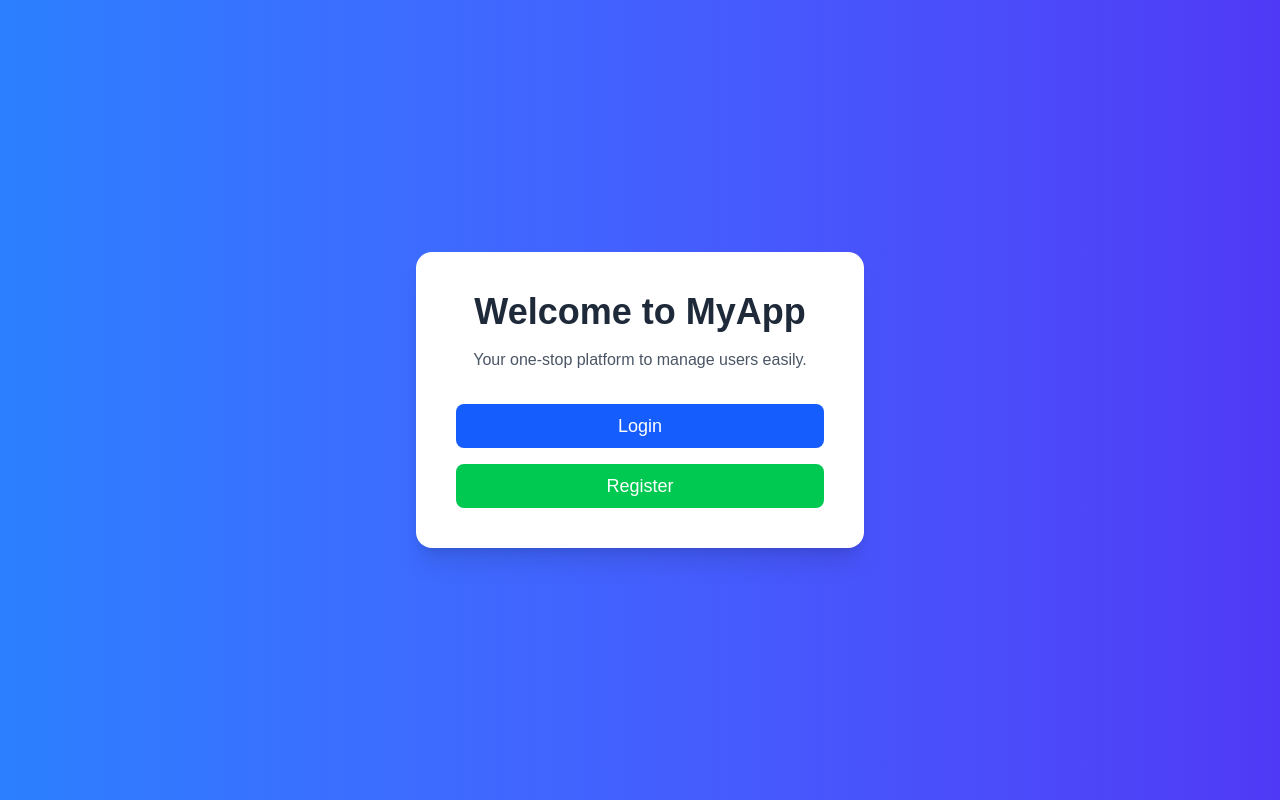
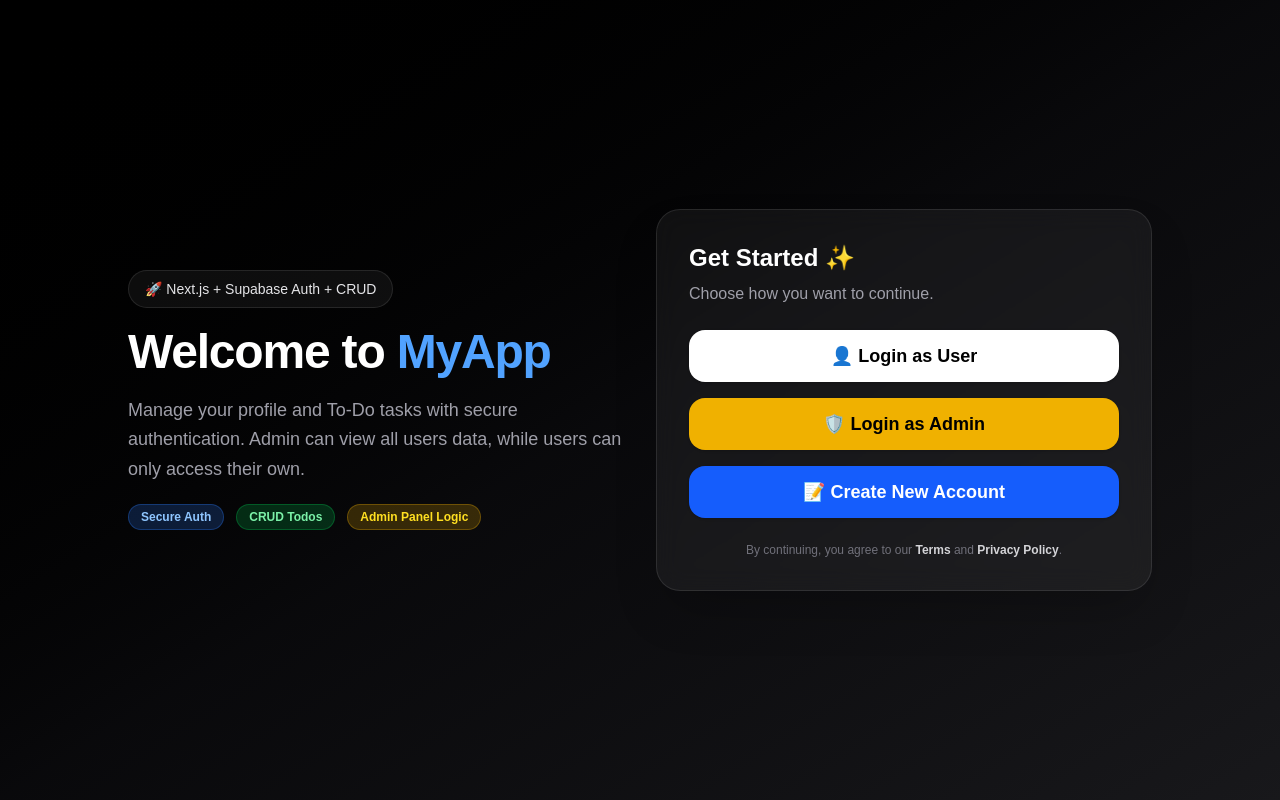
Before and after one commit to FarajNasir/CrudNext, a Next.js app: page / in a window 1280 px wide. Built offline with nearby package versions, Linux system fonts and the light colour scheme.

Commit message:
Update landing page UI with admin/user login buttons

```diff
--- a/app/page.tsx
+++ b/app/page.tsx
@@ -1,4 +1,3 @@
-// app/page.tsx
 "use client";
 
 import { useRouter } from "next/navigation";
@@ -7,24 +6,76 @@ export default function HomePage() {
   const router = useRouter();
 
   return (
-    <div className="min-h-screen bg-gradient-to-r from-blue-500 to-indigo-600 flex items-center justify-center">
-      <div className="bg-white rounded-2xl shadow-xl p-10 max-w-md w-full text-center">
-        <h1 className="text-4xl font-bold text-gray-800 mb-4">Welcome to MyApp</h1>
-        <p className="text-gray-600 mb-8">Your one-stop platform to manage users easily.</p>
+    <div className="min-h-screen bg-gradient-to-br from-black via-zinc-950 to-zinc-900 flex items-center justify-center px-4">
+      <div className="w-full max-w-5xl grid md:grid-cols-2 gap-8 items-center">
+        {/* Left Side (Text) */}
+        <div className="space-y-5">
+          <div className="inline-flex items-center gap-2 px-4 py-2 rounded-full border border-white/10 bg-white/5 text-zinc-200 text-sm">
+            🚀 Next.js + Supabase Auth + CRUD
+          </div>
 
-        <div className="flex flex-col gap-4">
+          <h1 className="text-4xl md:text-5xl font-extrabold tracking-tight text-white">
+            Welcome to <span className="text-blue-400">MyApp</span>
+          </h1>
+
+          <p className="text-zinc-400 text-lg leading-relaxed">
+            Manage your profile and To-Do tasks with secure authentication.
+            Admin can view all users data, while users can only access their own.
+          </p>
+
+          <div className="flex flex-wrap gap-3">
+            <span className="px-3 py-1 rounded-full text-xs font-semibold bg-blue-500/20 text-blue-300 border border-blue-500/30">
+              Secure Auth
+            </span>
+            <span className="px-3 py-1 rounded-full text-xs font-semibold bg-green-500/20 text-green-300 border border-green-500/30">
+              CRUD Todos
+            </span>
+            <span className="px-3 py-1 rounded-full text-xs font-semibold bg-yellow-500/20 text-yellow-300 border border-yellow-500/30">
+              Admin Panel Logic
+            </span>
+          </div>
+        </div>
+
+        {/* Right Side (Card) */}
+        <div className="rounded-3xl border border-white/10 bg-white/5 shadow-2xl p-8 backdrop-blur-md">
+          <h2 className="text-2xl font-bold text-white mb-2">
+            Get Started ✨
+          </h2>
+          <p className="text-zinc-400 mb-6">
+            Choose how you want to continue.
+          </p>
+
+          <div className="grid gap-4">
+            {/* User Login */}
             <button
               onClick={() => router.push("/login")}
-            className="bg-blue-600 text-white py-2 px-6 rounded-lg text-lg font-medium hover:bg-blue-700 transition"
+              className="w-full bg-white text-black py-3 rounded-2xl text-lg font-bold hover:bg-zinc-200 transition shadow"
             >
-            Login
+              👤 Login as User
             </button>
+
+            {/* Admin Login */}
+            <button
+              onClick={() => router.push("/login?role=admin")}
+              className="w-full bg-yellow-500 text-black py-3 rounded-2xl text-lg font-bold hover:bg-yellow-400 transition shadow"
+            >
+              🛡️ Login as Admin
+            </button>
+
+            {/* Register */}
             <button
               onClick={() => router.push("/register")}
-            className="bg-green-500 text-white py-2 px-6 rounded-lg text-lg font-medium hover:bg-green-600 transition"
+              className="w-full bg-blue-600 text-white py-3 rounded-2xl text-lg font-bold hover:bg-blue-700 transition shadow"
             >
-            Register
+              📝 Create New Account
             </button>
+          </div>
+
+          <div className="mt-6 text-center text-xs text-zinc-500">
+            By continuing, you agree to our{" "}
+            <span className="text-zinc-300 font-semibold">Terms</span> and{" "}
+            <span className="text-zinc-300 font-semibold">Privacy Policy</span>.
+          </div>
         </div>
       </div>
     </div>
```
Lines whose indentation alone changed are shown as unchanged.
